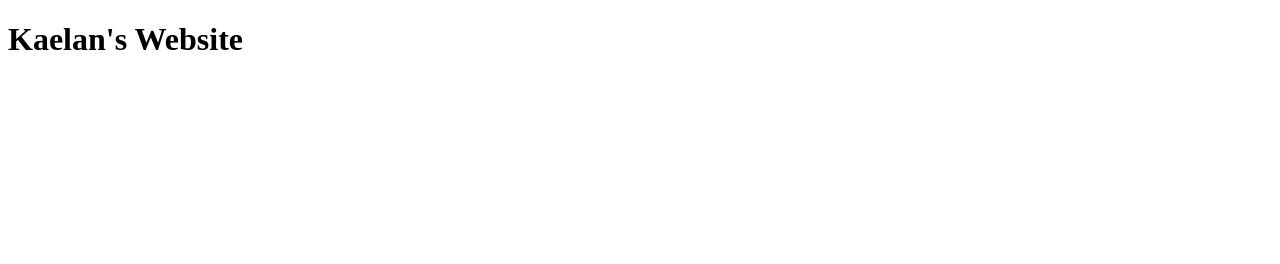
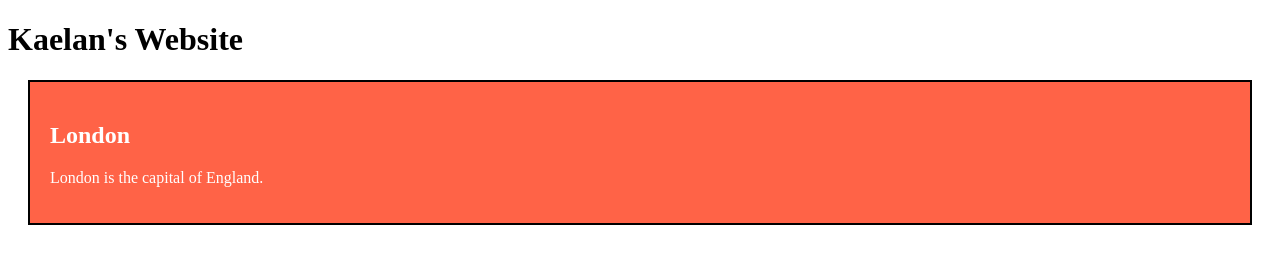
Before and after one commit to kaelanmcgurk/kaelanmcgurk.com, a plain HTML site: page index.html in a window 1280 px wide. Drawn offline with Linux system fonts and the light colour scheme.

Commit message:
Trying different sections

```diff
--- a/index.html
+++ b/index.html
@@ -3,12 +3,25 @@
 
 	<head>
 		<title>Kaelan's Website</title>
+        <style>
+            .city {
+              background-color: tomato;
+              color: white;
+              border: 2px solid black;
+              margin: 20px;
+              padding: 20px;
+            }
+            </style>
 	</head>
 
 	<body>
 
 		<main>
 			<h1>Kaelan's Website</h1>
+            <section class = "city">
+                <h2>London</h2>
+                <p>London is the capital of England.</p>
+            </section>
 		</main>
 
 	</body>
```
